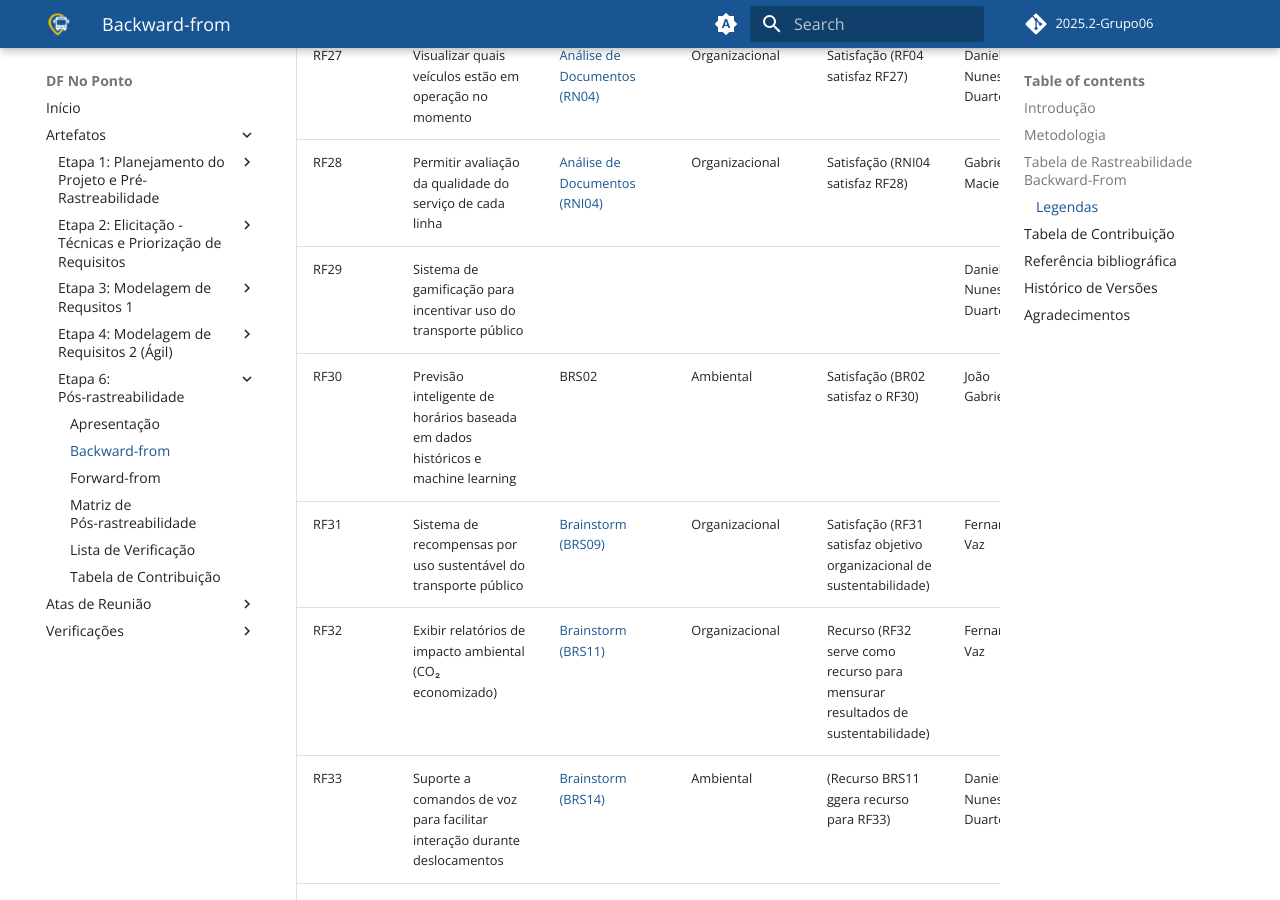
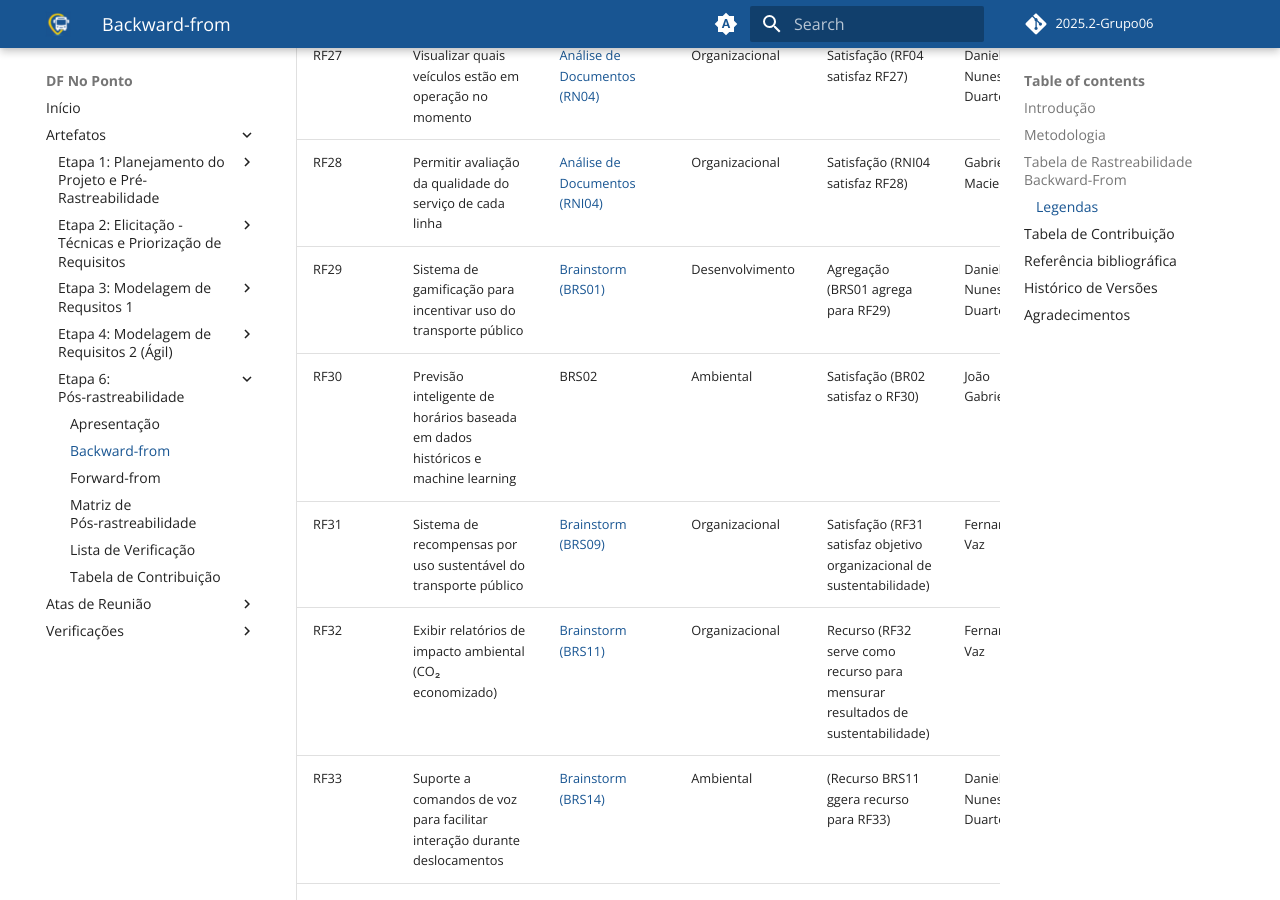
Before and after one commit to Requisitos-de-Software/2025.2-Grupo06, an MkDocs documentation site: the page built from docs/pos-rastreabilidade/backward.md, in a window 1280 px wide and 900 px high, scrolled down 5408 px. Built offline with MkDocs 1.6.1 and Material for MkDocs 9.7.7, drawn with Linux system fonts in a browser that asks for light colours; comment, search, counter and statistics services are not loaded.

Commit message:
Add reference to brainstorming for gamification system

```diff
--- a/docs/pos-rastreabilidade/backward.md
+++ b/docs/pos-rastreabilidade/backward.md
@@ -77,7 +77,7 @@ A tabela de rastreabilidade backward-from, apresentada neste documento, operacio
 | RF26 | Filtrar ônibus por empresa operadora | [Análise de Documentos (RF03)](../Elicitacao/elicitacao_analise_documentos.md#requisitos-funcionais) | Organizacional | Satisfação (RF03 satisfaz RF26) | Gabriel Maciel |
 | RF27 | Visualizar quais veículos estão em operação no momento | [Análise de Documentos (RN04)](../Elicitacao/elicitacao_analise_documentos.md#requisitos-nao-implementados) | Organizacional | Satisfação (RF04 satisfaz RF27) | Daniel Nunes Duarte |
 | RF28 | Permitir avaliação da qualidade do serviço de cada linha | [Análise de Documentos (RNI04)](../Elicitacao/elicitacao_analise_documentos.md#requisitos-nao-implementados) | Organizacional | Satisfação (RNI04 satisfaz RF28) | Gabriel Maciel |
-| RF29 | Sistema de gamificação para incentivar uso do transporte público | | | | Daniel Nunes Duarte |
+| RF29 | Sistema de gamificação para incentivar uso do transporte público | [Brainstorm (BRS01)](../Elicitacao/elicitacao_brainstorm.md#resultados) | Desenvolvimento | Agregação (BRS01 agrega para RF29) | Daniel Nunes Duarte |
 | RF30 | Previsão inteligente de horários baseada em dados históricos e machine learning |BRS02 |Ambiental | Satisfação (BR02 satisfaz o RF30) | João Gabriel |
 | RF31 | Sistema de recompensas por uso sustentável do transporte público | [Brainstorm (BRS09)](../Elicitacao/elicitacao_brainstorm.md#resultados)  |Organizacional |Satisfação (RF31 satisfaz objetivo organizacional de sustentabilidade) | Fernanda Vaz |
 | RF32 | Exibir relatórios de impacto ambiental (CO₂ economizado) |  [Brainstorm (BRS11)](../Elicitacao/elicitacao_brainstorm.md#resultados) |Organizacional | Recurso (RF32 serve como recurso para mensurar resultados de sustentabilidade)| Fernanda Vaz |
```
